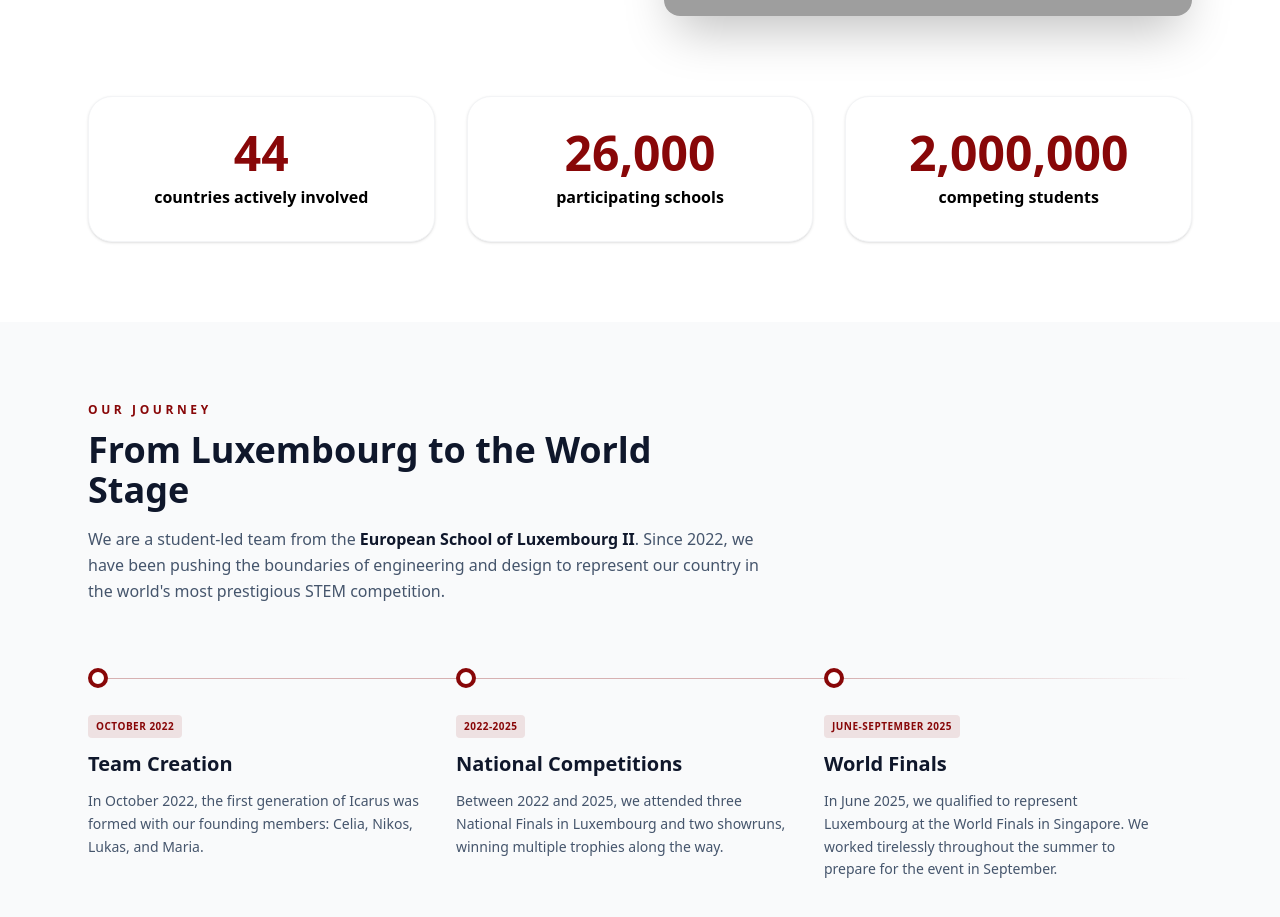
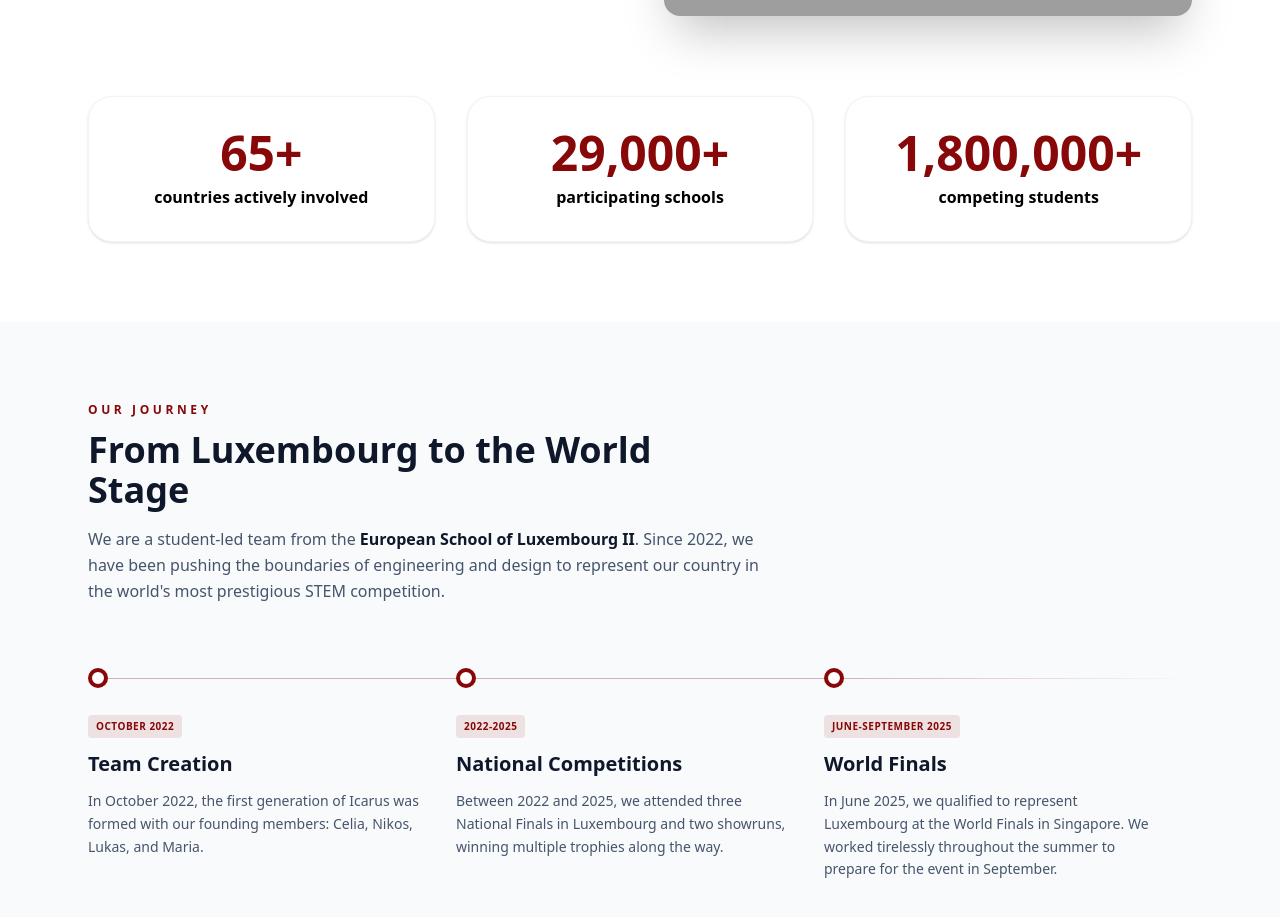
Before and after one commit to ccsio/icarus-website2, a Vue app: page / in a window 1280 px wide. Shown: the part 1852-2769 px from the top of the page. Built offline with nearby package versions, Linux system fonts and the light colour scheme; grey boxes are pictures that could not be loaded; a web font is replaced by a local one.

Commit message:
added + after each stats in StemRacing

```diff
--- a/src/components/StemRacing.vue
+++ b/src/components/StemRacing.vue
@@ -8,9 +8,9 @@ const statsEl = ref(null)
 const animated = ref(false)
 
 const targets = {
-  countries: 44,
-  schools: 26000,
-  students: 2000000
+  countries: 65,
+  schools: 29000,
+  students: 1800000
 }
 
 const displayValues = reactive({
@@ -136,8 +136,6 @@ onUnmounted(() => observer?.disconnect())
       </div>
     </div>
 
-
-
     <!-- Stats Section -->
     <div ref="statsEl" class="mt-20 grid grid-cols-1 md:grid-cols-3 gap-8">
       <div
@@ -146,7 +144,7 @@ onUnmounted(() => observer?.disconnect())
         class="bg-white p-8 rounded-3xl shadow-sm border border-gray-100 text-center hover:shadow-md transition-shadow"
       >
         <div class="text-icarus-red font-black text-4xl md:text-5xl mb-2 tabular-nums">
-          {{ formatNumber(displayValues[stat]) }}
+          {{ formatNumber(displayValues[stat]) }}+
         </div>
         <p class="text-gray-600 font-medium">
           <span class="text-black font-bold">{{ $t(`home.stem.stats.${stat}.label`) }}</span>
```
